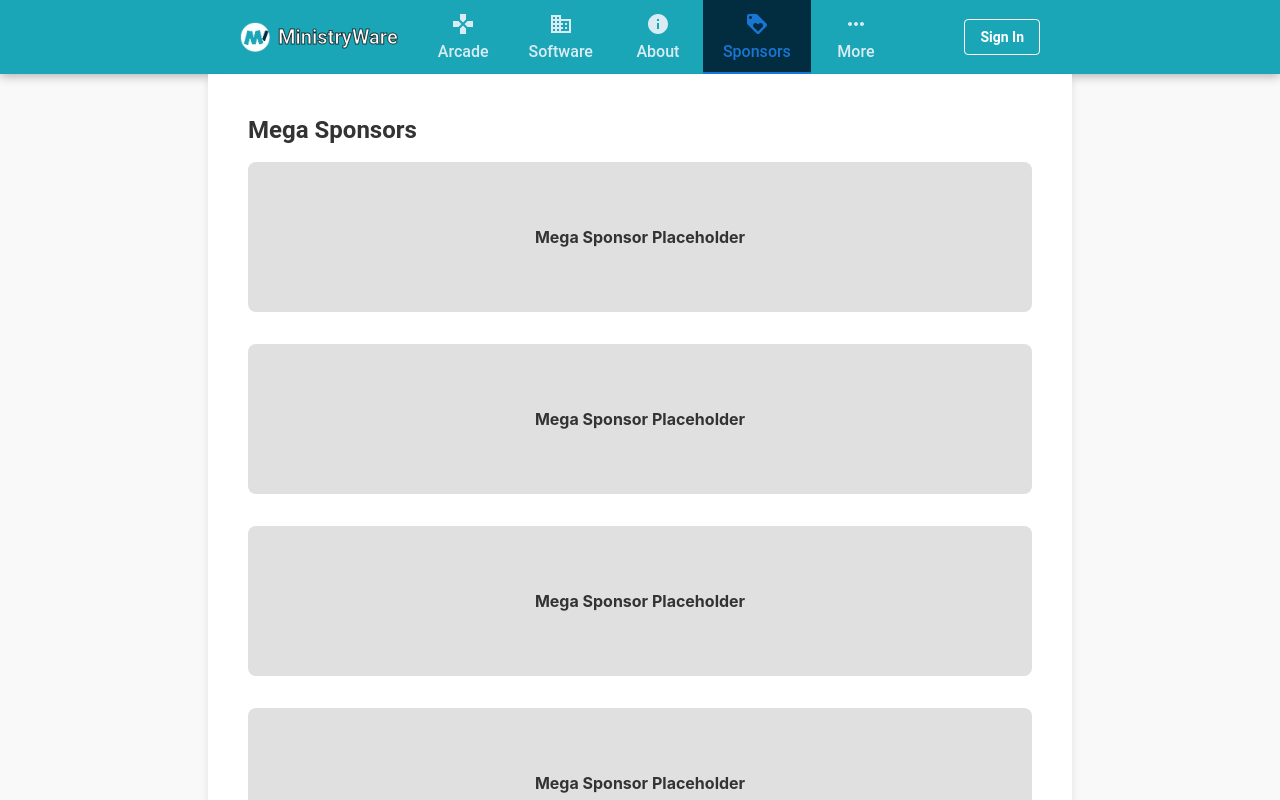
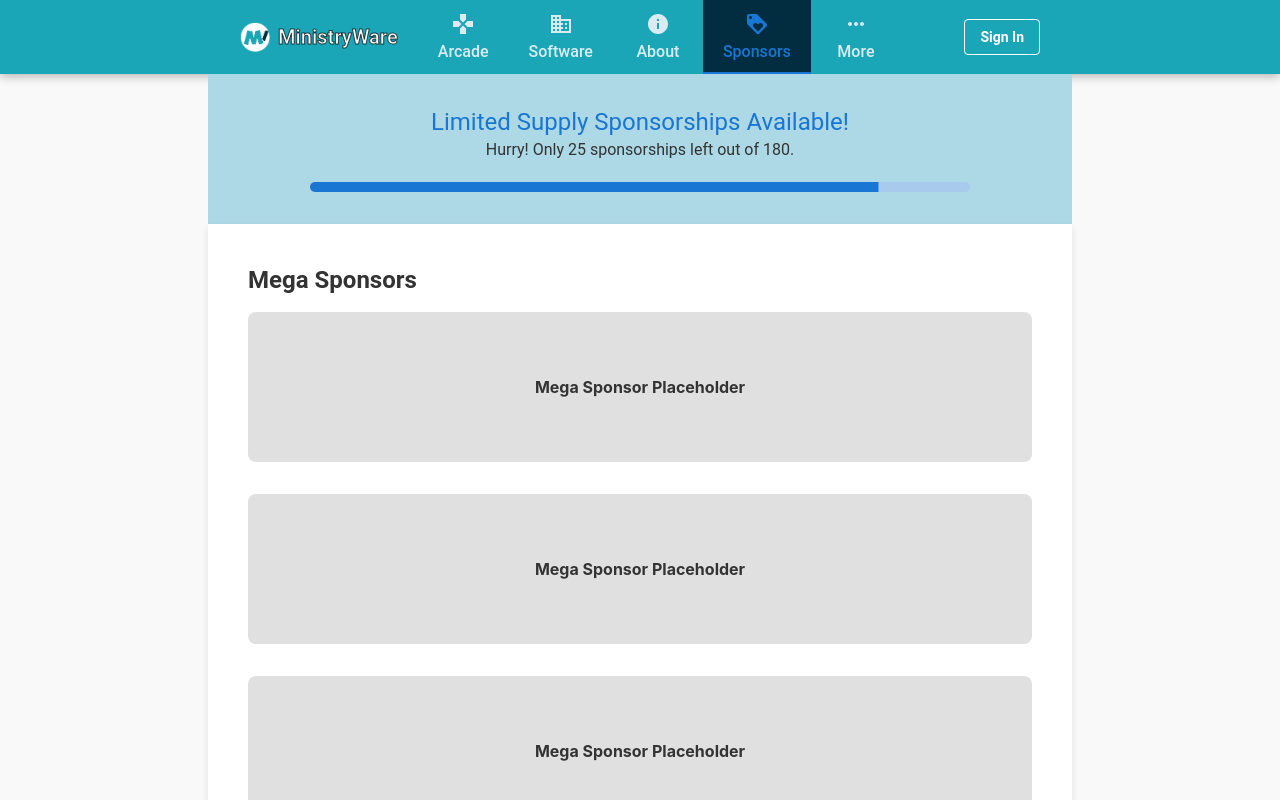
Before and after one commit to 1001flextape/ministryware-next, a Next.js app in the folder frontend/: page /sponsors in a window 1280 px wide. Shown: the top 800 px of the page. Built offline with nearby package versions, Linux system fonts and the light colour scheme.

Commit message:
added progress bar to sponsors

```diff
--- /dev/null
+++ b/frontend/src/app/sponsors/components/SponsorshipProgress.jsx
@@ -0,0 +1,49 @@
+import React from 'react';
+import { Box, LinearProgress, Typography, styled } from '@mui/material';
+import Branding from '@/components/Branding';
+
+// Styled components
+const SponsorshipContainer = styled(Box)(({ theme }) => ({
+  backgroundColor: '#ADD8E6', // Light blue background
+  padding: '20px',
+  textAlign: 'center',
+  width: '100%',
+  minHeight: '150px',
+  display: 'flex',
+  flexDirection: 'column',
+  justifyContent: 'center',
+  alignItems: 'center',
+  maxWidth: "var(--size-content)",
+  margin: 'auto',
+}));
+
+const ProgressBar = styled(LinearProgress)(({ theme }) => ({
+  width: '80%', // Adjust width as needed
+  marginTop: '20px',
+  height: '10px',
+  borderRadius: '5px',
+}));
+
+const SponsorshipProgress = () => {
+  const totalSponsorships = 180;
+  const remainingSponsorships = 25; // Change this value to show different progress
+
+  const progressValue = ((totalSponsorships - remainingSponsorships) / totalSponsorships) * 100;
+
+  return (
+    <>
+      <Branding />
+      <SponsorshipContainer>
+        <Typography variant="h5" color="primary">
+          Limited Supply Sponsorships Available!
+        </Typography>
+        <Typography variant="body1">
+          Hurry! Only {remainingSponsorships} sponsorships left out of {totalSponsorships}.
+        </Typography>
+        <ProgressBar variant="determinate" value={progressValue} />
+      </SponsorshipContainer>
+    </>
+  );
+};
+
+export default SponsorshipProgress;
--- a/frontend/src/app/sponsors/page.jsx
+++ b/frontend/src/app/sponsors/page.jsx
@@ -5,6 +5,7 @@ import Layout from "../../layouts/frontWebsiteLayout/layout";
 import Head from "next/head";
 import { Box, Typography } from "@mui/material";
 import { styled } from '@mui/system';
+import SponsorshipProgress from "./components/SponsorshipProgress"
 
 const PageContainer = styled(Box)(({ theme }) => ({
   backgroundColor: '#fff',
@@ -92,6 +93,7 @@ const IndexPage = () => (
       <meta name="description" content="Welcome to MinistryWare's Sponsor Page. Learn about our sponsors and how to become one." />
     </Head>
     {/* <SponsorHero /> */}
+    <SponsorshipProgress />
     <PageContainer>
       <SponsorSection />
     </PageContainer>
```
